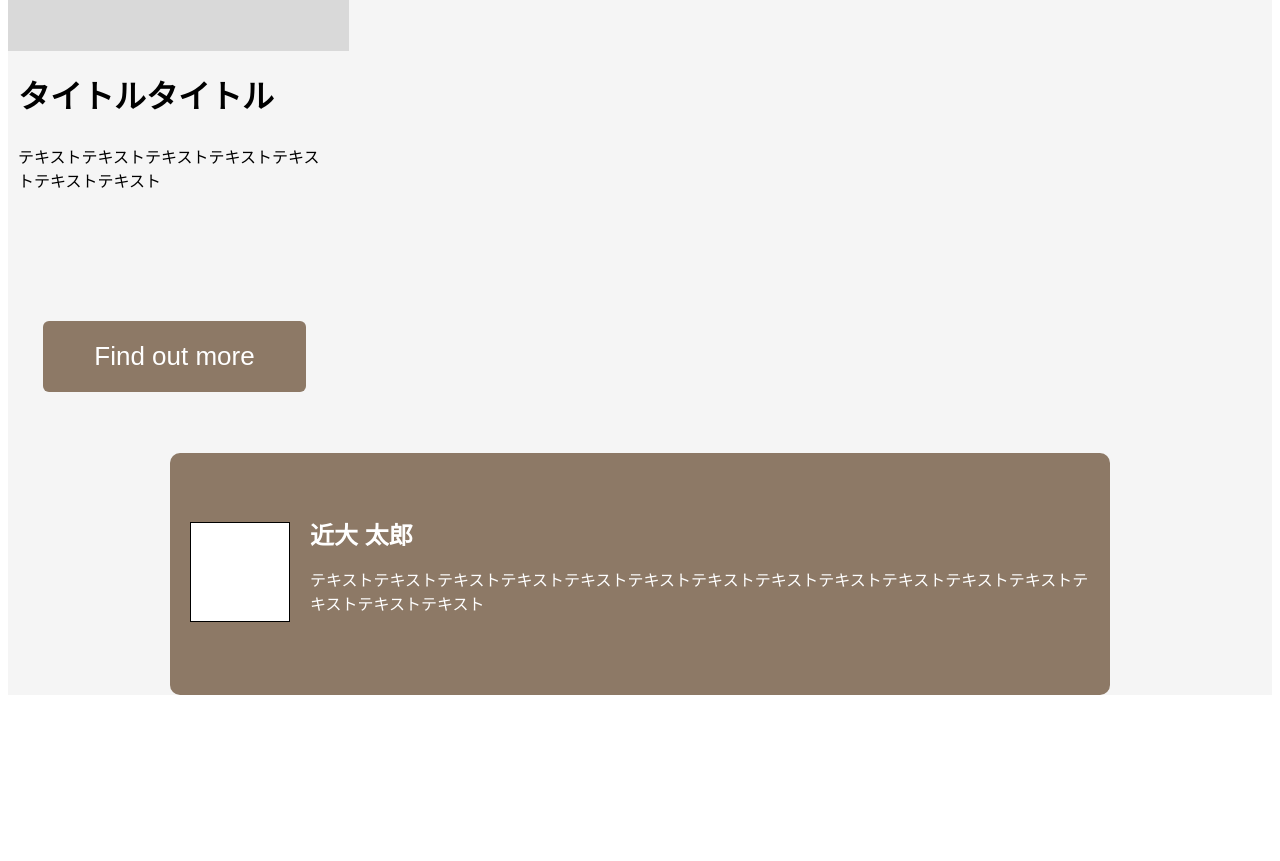
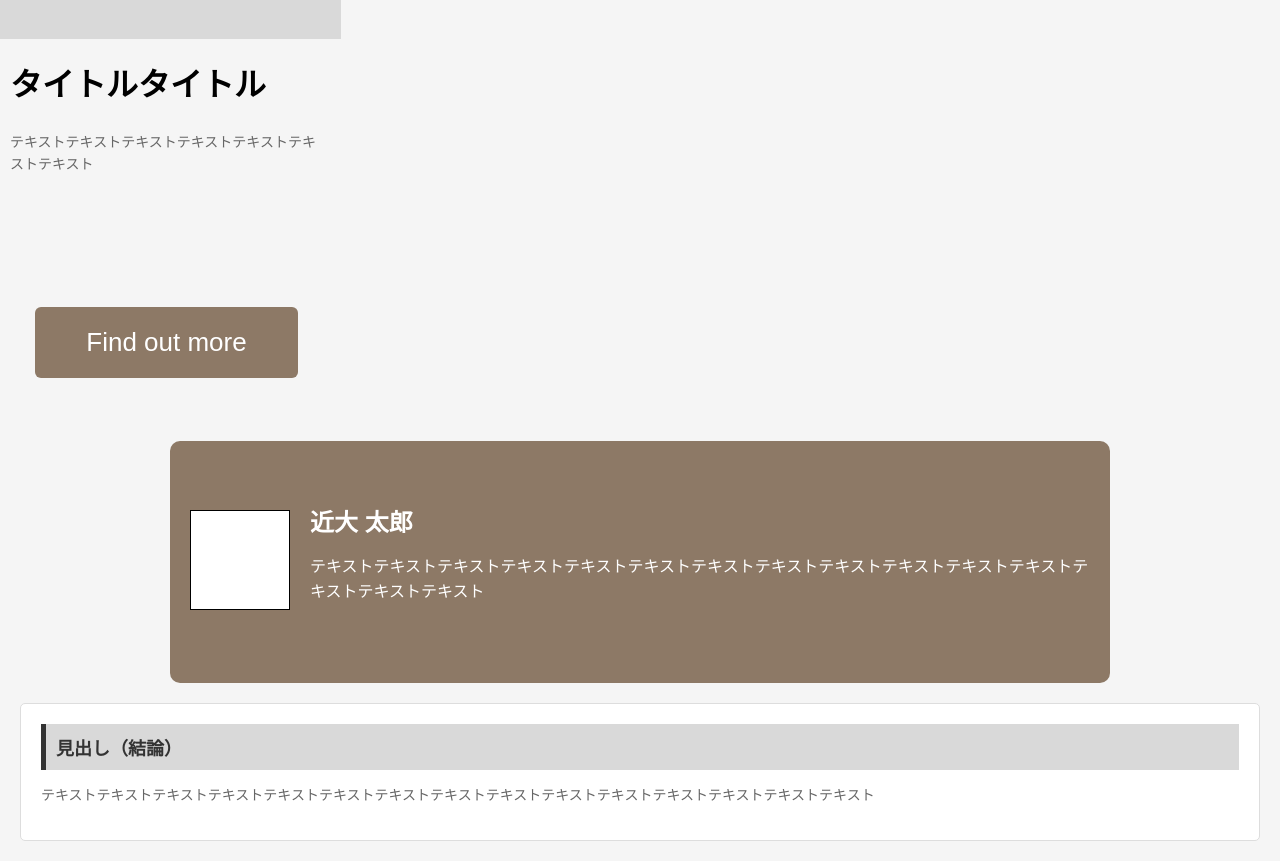
Before and after one commit to mamenz752/gadgelog, a React (Create React App) app: page / in a window 1280 px wide. Shown: the part 420-1281 px from the top of the page. Before the commit the page ends 1135 px from the top, so only its background shows below. Built offline with nearby package versions, Linux system fonts and the light colour scheme.

Commit message:
見出しの実装

```diff
--- a/src/App.js
+++ b/src/App.js
@@ -3,6 +3,7 @@ import FooterDemo from './components/layouts/FooterDemo';
 import CommonPresenter from './components/saya/CommonPresenter';
 import List from './components/maeken/list';
 import Ikon from './components/hatake/ikon';
+import Midasi1 from './components/hatake/midasi1';
 
 function App() {
   return (
@@ -11,6 +12,7 @@ function App() {
       <FooterDemo />
       <List />
       <Ikon />
+      <Midasi1 />
     </div>
   );
 }
--- /dev/null
+++ b/src/components/hatake/midasi1.js
@@ -0,0 +1,11 @@
+import styles from "../../styles/hatake/midasi1.module.css";
+
+function Midasi1(){
+    return(
+    <div className={styles.section}>
+    <div className={styles.heading}>見出し（結論）</div>
+    <p>テキストテキストテキストテキストテキストテキストテキストテキストテキストテキストテキストテキストテキストテキストテキスト</p>
+  </div>
+    )
+}
+export default Midasi1;
--- /dev/null
+++ b/src/styles/hatake/midasi1.module.css
@@ -0,0 +1,30 @@
+body {
+    font-family: Arial, sans-serif;
+    background-color: #f5f5f5;
+    margin: 0;
+    padding: 0;
+  }
+
+  .section {
+    margin: 20px;
+    padding: 20px;
+    background-color: #ffffff;
+    border: 1px solid #ddd;
+    border-radius: 5px;
+  }
+
+  .heading {
+    background-color: #d9d9d9;
+    padding: 10px;
+    font-size: 18px;
+    font-weight: bold;
+    color: #333;
+    border-left: 5px solid #333;
+    margin-bottom: 10px;
+  }
+
+  p {
+    font-size: 14px;
+    line-height: 1.6;
+    color: #666;
+  }
```
